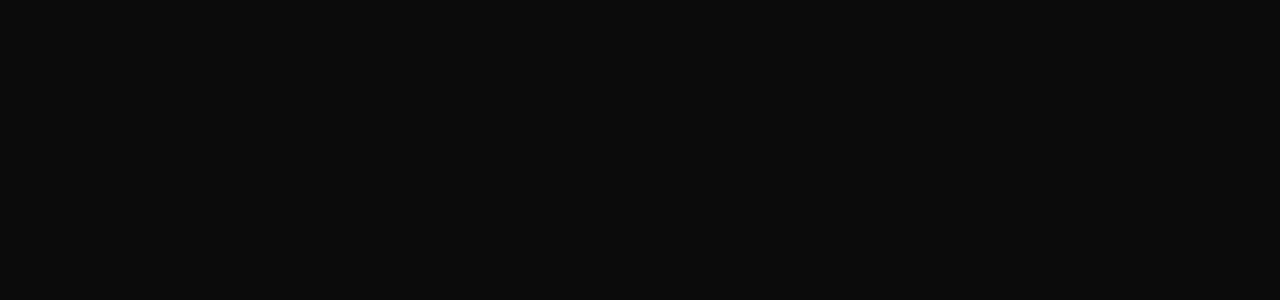
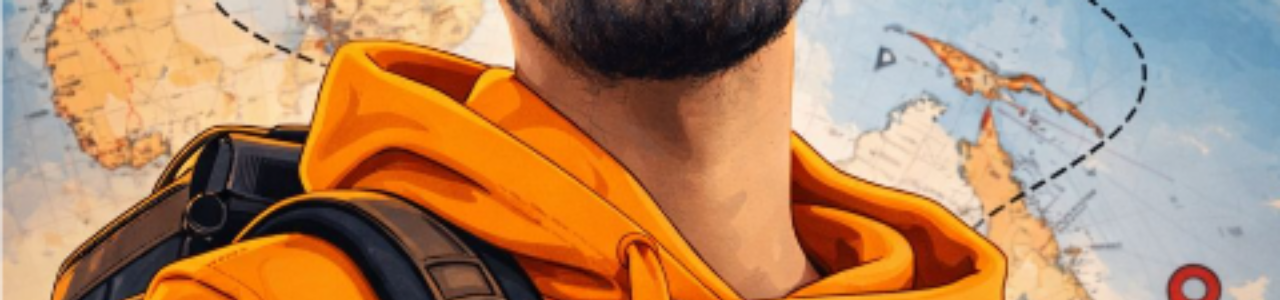
Before and after one commit to uzairmall15/uwaysh-kahani, a plain HTML site: page index.html in a window 1280 px wide. Shown: the top 300 px of the page. Drawn offline with Linux system fonts and the light colour scheme.

Commit message:
Change background image from hero.jpg to hero.png

```diff
--- a/index.html
+++ b/index.html
@@ -15,7 +15,7 @@
 
 .hero{
 height:100vh;
-background:url("hero.jpg") center/cover no-repeat;
+background:url("hero.png") center/cover no-repeat;
 display:flex;
 align-items:center;
 justify-content:center;
```
